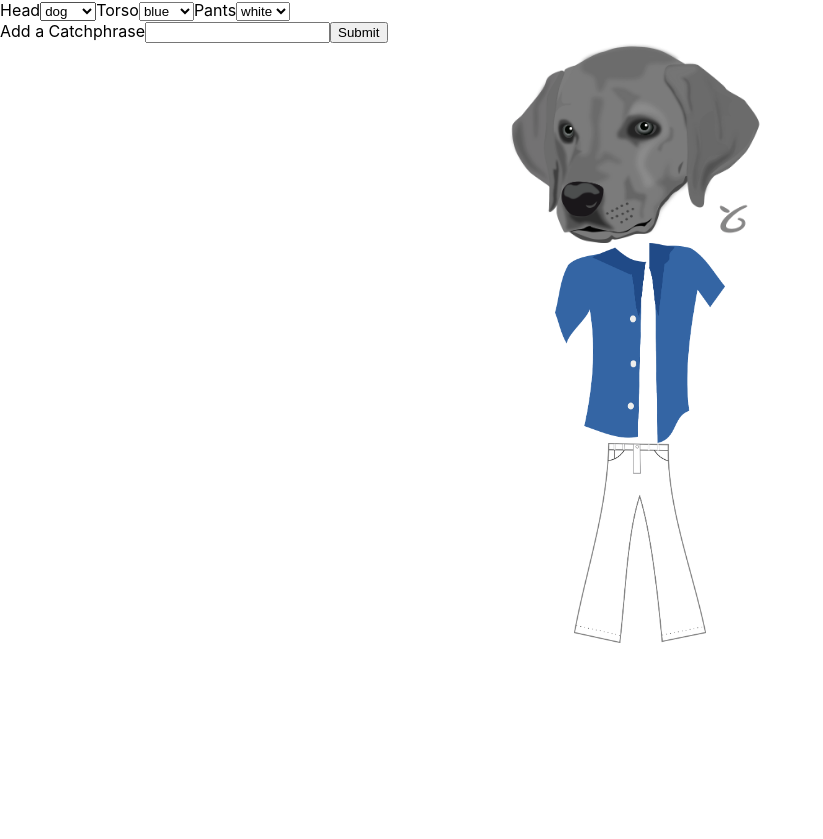
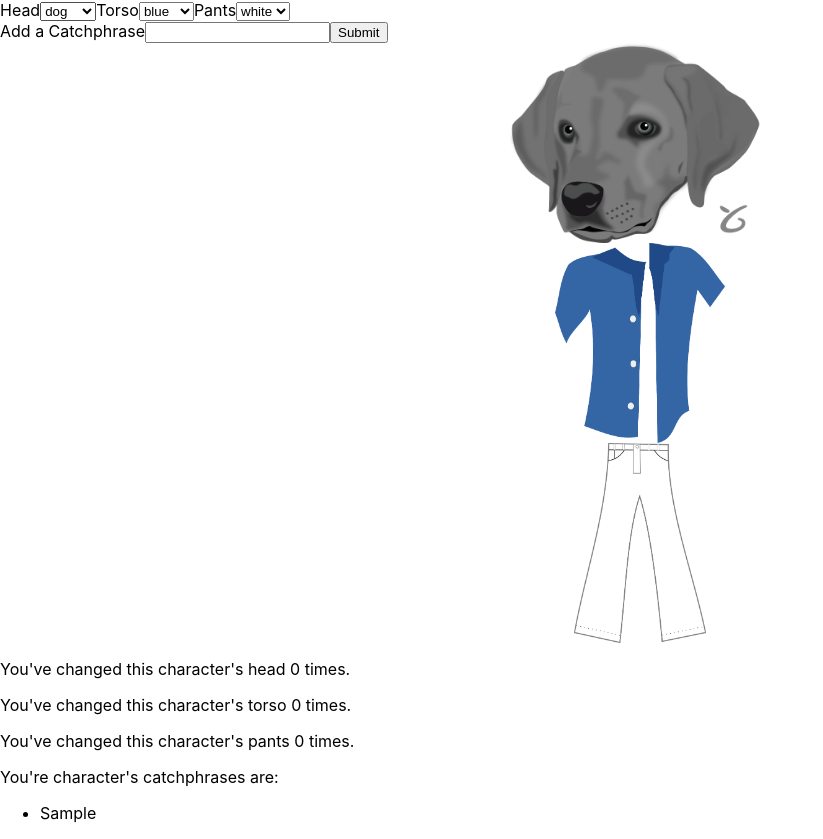
Before and after one commit to david-qz/react-character-designer, a React (Create React App) app: page / in a window 1280 px wide. Both pictures are taken after typing "Sample" into the empty fields and a click on the button "Submit". Shown: the whole page, without its empty margins (0-823 px from the left). Before the commit the page ends 800 px from the top, so only its background shows below. Built offline with nearby package versions, Linux system fonts and the light colour scheme.

Commit message:
Implement Stats component

```diff
--- a/src/components/App/App.js
+++ b/src/components/App/App.js
@@ -2,6 +2,7 @@ import './App.css';
 import { useState } from 'react';
 import Character from '../Character/Character';
 import Controls from '../Controls/Controls';
+import Stats from '../Stats/Stats';
 
 function useCharacterState() {
   const [character, setCharacter] = useState({
@@ -64,6 +65,7 @@ function App() {
       addCatchphrase={addCatchphrase}
     />
     <Character character={character} />
+    <Stats stats={stats} catchphrases={character.catchphrases} />
   </>;
 }
 
--- /dev/null
+++ b/src/components/Stats/Stats.js
@@ -0,0 +1,29 @@
+/*
+ * In the absence of truly stable unique ids for the catchphrases, just use an incrementing UID assigner that's shared
+ * between all instances of this component. This effectively forces React to never re-use DOM nodes between renderings
+ * of the catchphrases list, which is no real shame since it's a tiny amount of DOM to create.
+ *
+ * In a real production app I suppose some timestamp-based UID could be created for each catchphrase and stored
+ * alongside the phrase itself in state.
+ */
+let lastId = 0;
+function getUID() {
+  return lastId++;
+}
+
+export default function Stats({
+  stats: { headChanged, torsoChanged, pantsChanged },
+  catchphrases
+}) {
+  return (
+    <div className='Stats'>
+      <p>{`You've changed this character's head ${headChanged} times.`}</p>
+      <p>{`You've changed this character's torso ${torsoChanged} times.`}</p>
+      <p>{`You've changed this character's pants ${pantsChanged} times.`}</p>
+      <p>{"You're character's catchphrases are:"}</p>
+      <ul>
+        {catchphrases.map((phrase) => <li key={getUID()}>{phrase}</li>)}
+      </ul>
+    </div>
+  );
+}
```
